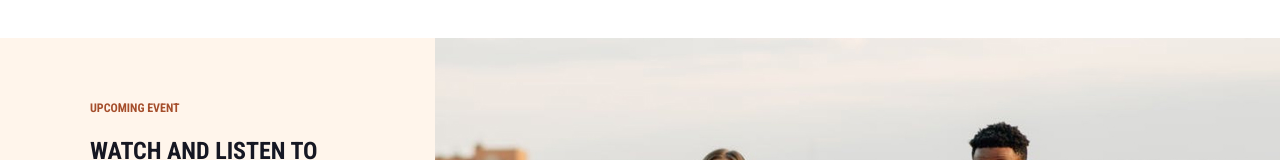
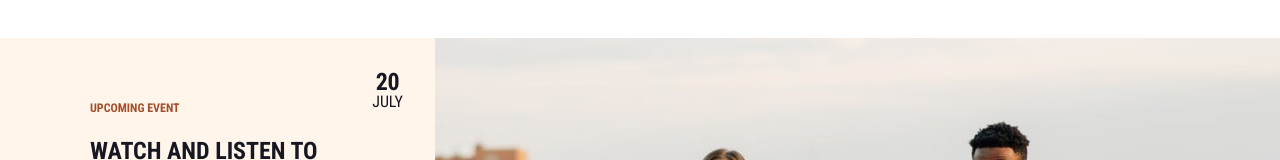
Before and after one commit to dev-nahianrafi/fineSweet_tailwind, a plain HTML site: page index.html in a window 1280 px wide. Shown: the part 4050-4210 px from the top of the page. Drawn offline with nearby package versions, Linux system fonts and the light colour scheme.

Commit message:
event end

```diff
--- a/index.html
+++ b/index.html
@@ -169,8 +169,9 @@
                 <h5 class="text-[#161722] font-roboto text-[16px] font-normal leading-0 uppercase text-center mb-[16px]">Upcoming SERMONS</h5>
                 <h3 class="text-[#161722] font-roboto text-[48px] font-bold leading-[64px] text-center uppercase w-[554px] mx-auto mb-[64px]">join us and become part of something great</h3>
             </div>
+
             <div class="flex items-center bg-[#FFF5EB]">
-                <div class="w-[435px] h-[512px] py-[61px] px-[90px]">
+                <div class="w-[435px] h-[512px] py-[61px] px-[90px] relative">
                     <h5 class="text-[#A54E2B] font-roboto text-[12px] font-bold leading-0 uppercase">Upcoming Event</h5>
                     <h4 class="my-[16px] text-[#161722] font-roboto text-[24px] font-bold leading-0">WATCH AND LISTEN TO OUR SERMONS</h4>
                     <p class="text-[#161722] font-roboto text-[16px] font-normal leading-[24px] opacity-[0.78] w-[256px]">Lorem ipsum dolor sit amet, consectetur adipiscing elit, sed do eiusmod tempor.</p>
@@ -197,6 +198,10 @@
                     <a href="#" class="inline-block text-base text-primary font-roboto font-normal leading-none py-[24px] px-[64px] rounded-[12px] bg-[#161722] uppercase mt-[32px]">
                         Register
                     </a>
+                    <div class="w-auto absolute top-8 right-8 text-center">
+                        <h4 class="text-[#161722] font-roboto text-[24px] font-bold tracking-[-0.24px] leading-none">20</h4>
+                        <h5 class="text-[#161722] font-roboto text-[16px] font-normal leading-none uppercase">JULY</h5>
+                    </div>
                 </div>
                 <div class="w-[845px] h-[512px] overflow-hidden">
                     <picture>
```
Also changed, not shown: images/Background.jpg (added).
